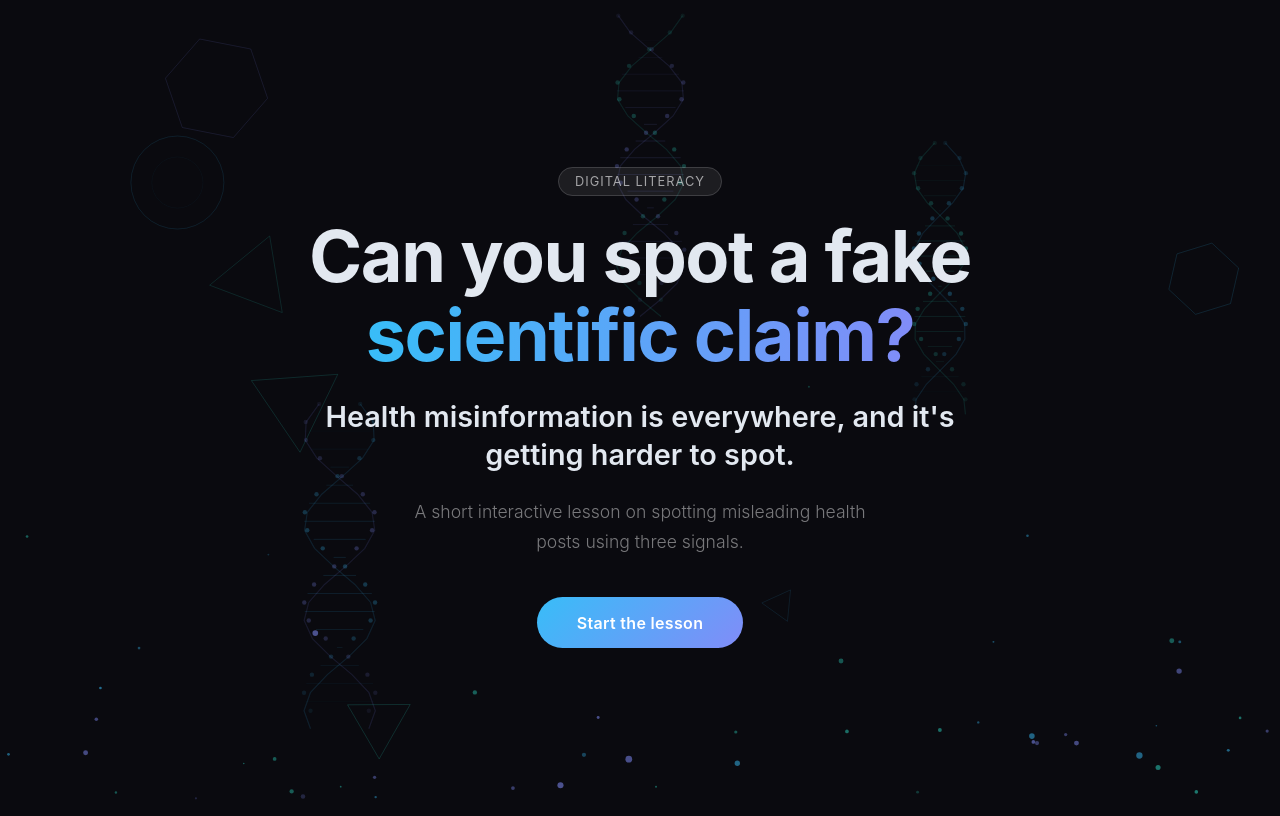
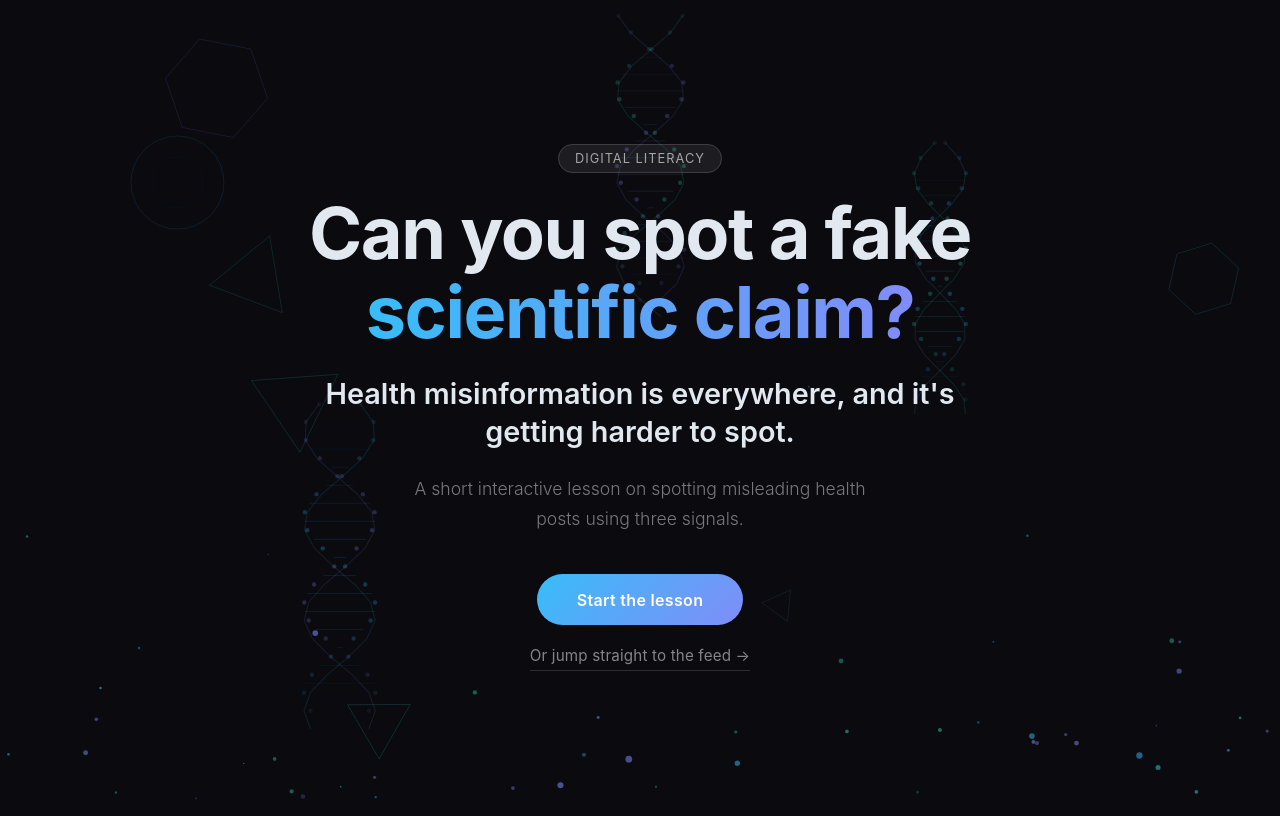
Before and after one commit to coms4170-user-interface-design/real-vs-fake-scientific-claims, a Flask app: page / in a window 1280 px wide. Run offline with Flask 3, Linux system fonts and the light colour scheme.

Commit message:
feat: add feed CTA to home page

```diff
--- a/templates/home.html
+++ b/templates/home.html
@@ -17,6 +17,7 @@
   <form action="/start" method="post">
     <button type="submit" style="background:linear-gradient(135deg,#38bdf8,#818cf8);border:none;color:white;font-size:1rem;font-weight:600;padding:0.85rem 2.5rem;border-radius:999px;cursor:pointer;letter-spacing:0.02em;" onmouseover="this.style.opacity='.85'" onmouseout="this.style.opacity='1'">Start the lesson</button>
   </form>
+  <a href="/feed" style="margin-top:1.25rem;color:rgba(255,255,255,0.5);text-decoration:none;font-size:0.95rem;letter-spacing:0.01em;border-bottom:1px solid rgba(255,255,255,0.15);padding-bottom:2px;" onmouseover="this.style.color='rgba(255,255,255,0.85)';this.style.borderColor='rgba(255,255,255,0.4)'" onmouseout="this.style.color='rgba(255,255,255,0.5)';this.style.borderColor='rgba(255,255,255,0.15)'">Or jump straight to the feed &rarr;</a>
 </div>
 
 <script>
```
